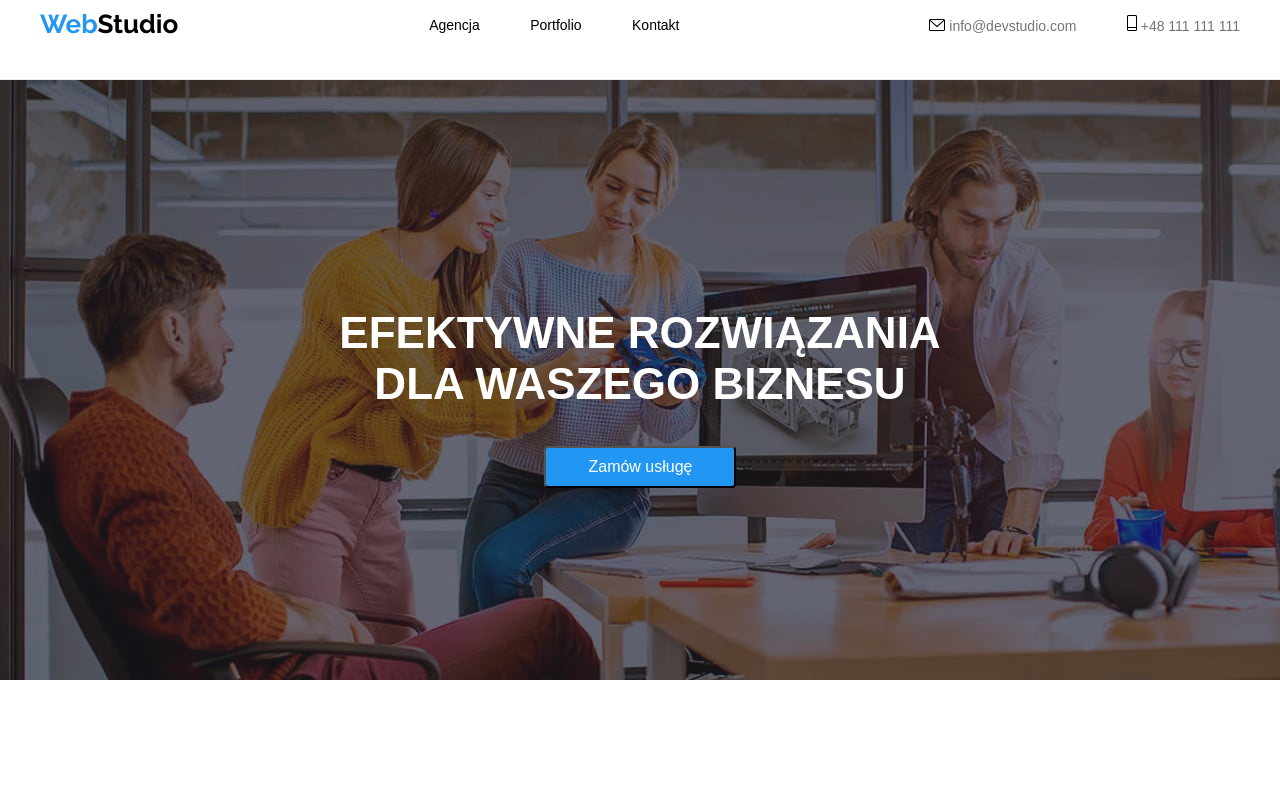
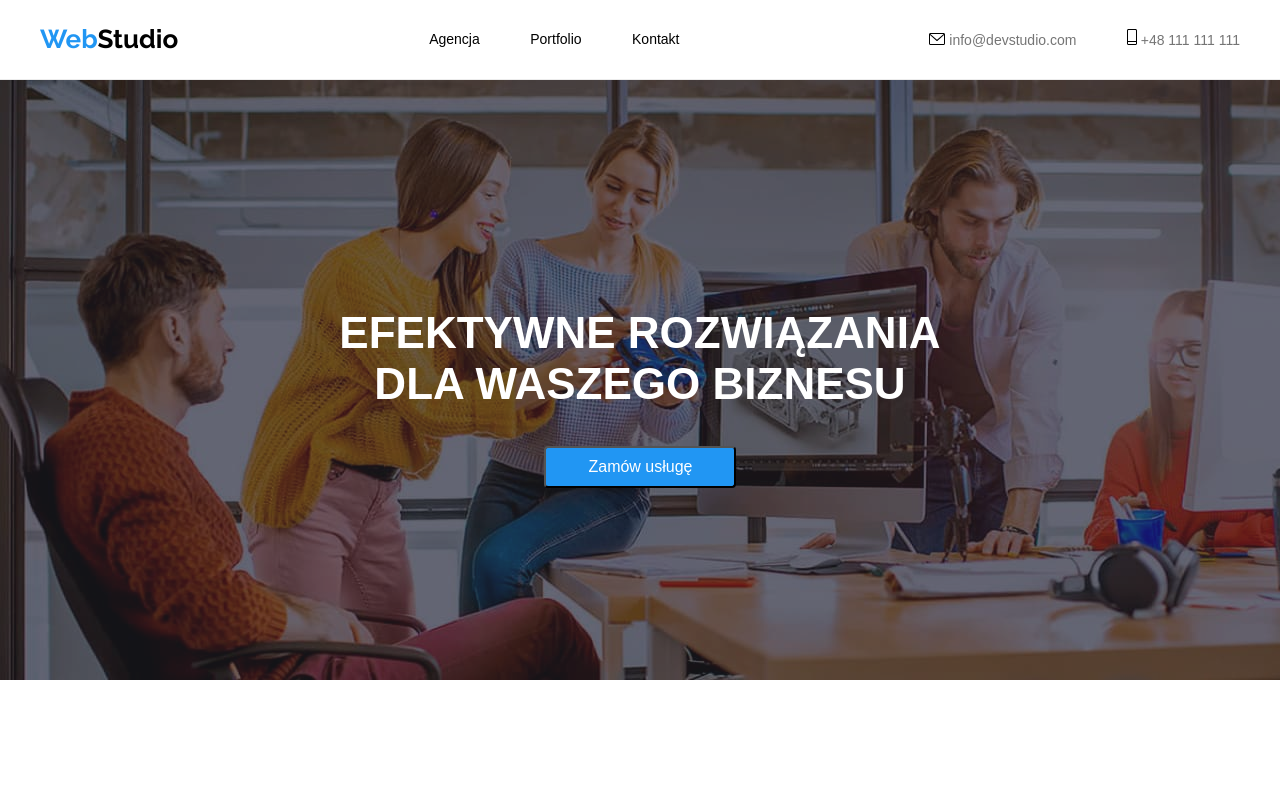
Before and after one commit to Mika90/goit-markup-hw-04, a plain HTML site: page index.html in a window 1280 px wide. Shown: the top 787 px of the page. Drawn offline with nearby package versions, Linux system fonts and the light colour scheme.

Commit message:
Praca domowa nr 4

```diff
--- a/css/styles.css
+++ b/css/styles.css
@@ -79,6 +79,7 @@ h2 {
     display: flex;
     justify-content: space-between;
     align-items: center;
+    height: 100%
 }
 
 .flexbox-header {
```
